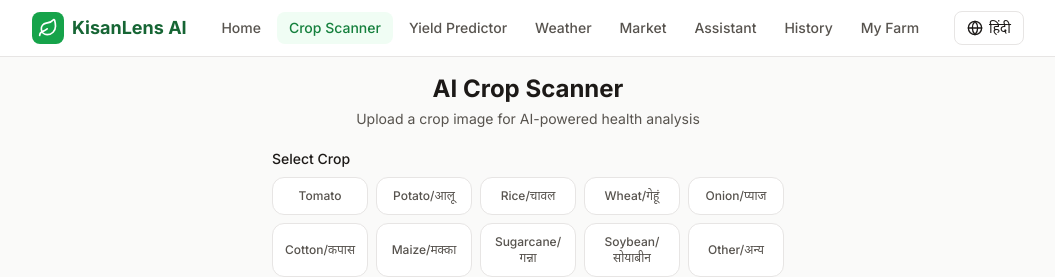
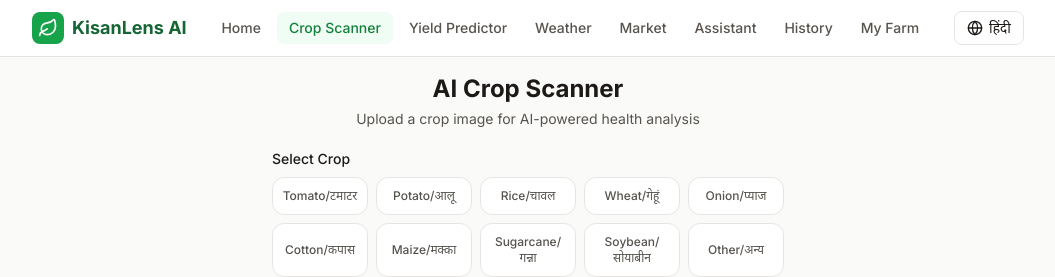
Before and after one commit to dhruv-ns/KisanLens-AI, a React (Vite) app in the folder client/: page /crop-scanner in a window 1280 px wide. Shown: the top 277 px of the page, without its empty margins (112-1167 px from the left). Built offline with nearby package versions, Linux system fonts and the light colour scheme; no server answers.

Commit message:
fix(scanner): update crop labels with bilingual English/Hindi names

```diff
--- a/client/src/pages/CropScanner.tsx
+++ b/client/src/pages/CropScanner.tsx
@@ -5,7 +5,7 @@ import { useLanguage } from '../contexts/LanguageContext';
 import { cropApi } from '../services/api';
 import toast from 'react-hot-toast';
 
-const CROPS = ['Tomato', 'Potato/आलू', 'Rice/चावल', 'Wheat/गेहूं', 'Onion/प्याज', 'Cotton/कपास', 'Maize/मक्का', 'Sugarcane/गन्ना', 'Soybean/सोयाबीन', 'Other/अन्य'];
+const CROPS = ['Tomato/टमाटर', 'Potato/आलू', 'Rice/चावल', 'Wheat/गेहूं', 'Onion/प्याज', 'Cotton/कपास', 'Maize/मक्का', 'Sugarcane/गन्ना', 'Soybean/सोयाबीन', 'Other/अन्य'];
 const MAX_SIZE = 10 * 1024 * 1024;
 const ALLOWED_TYPES = ['image/jpeg', 'image/png', 'image/webp'];
 
```
